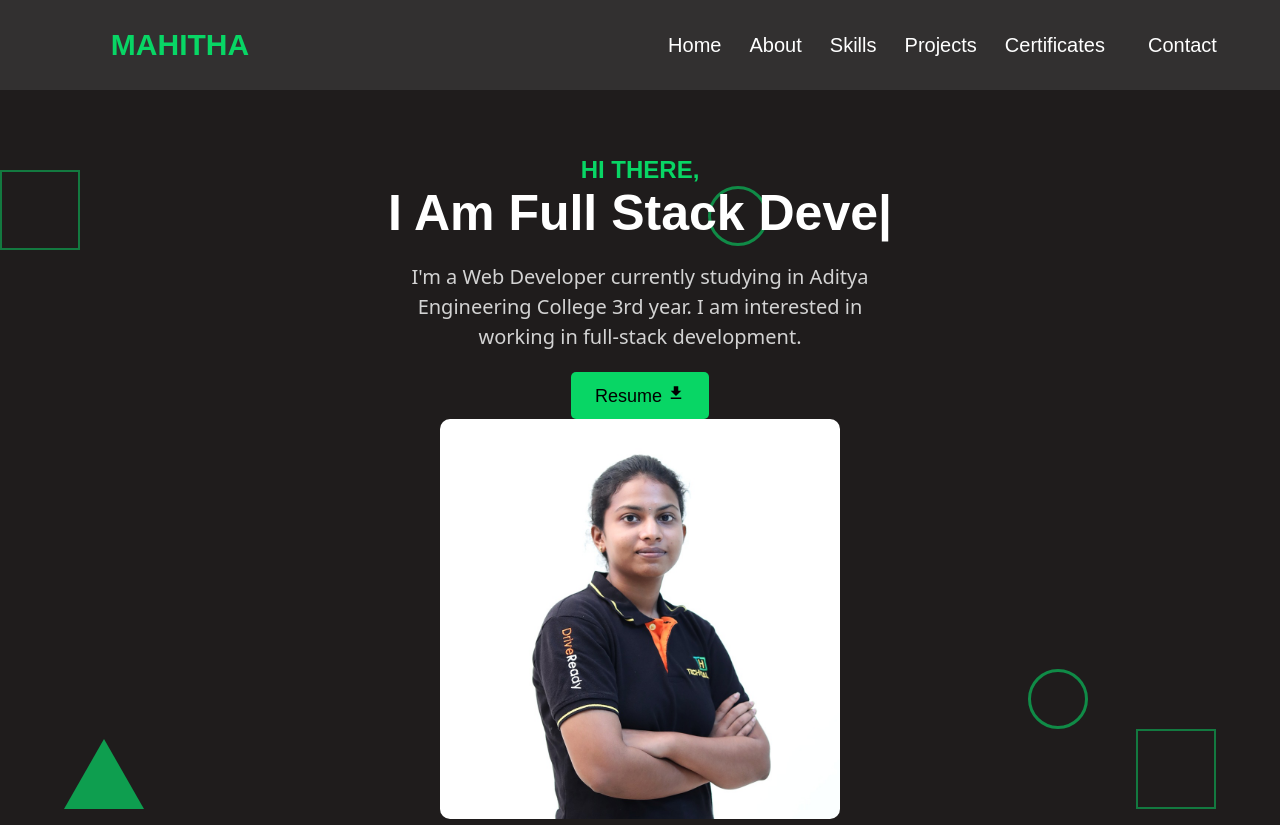
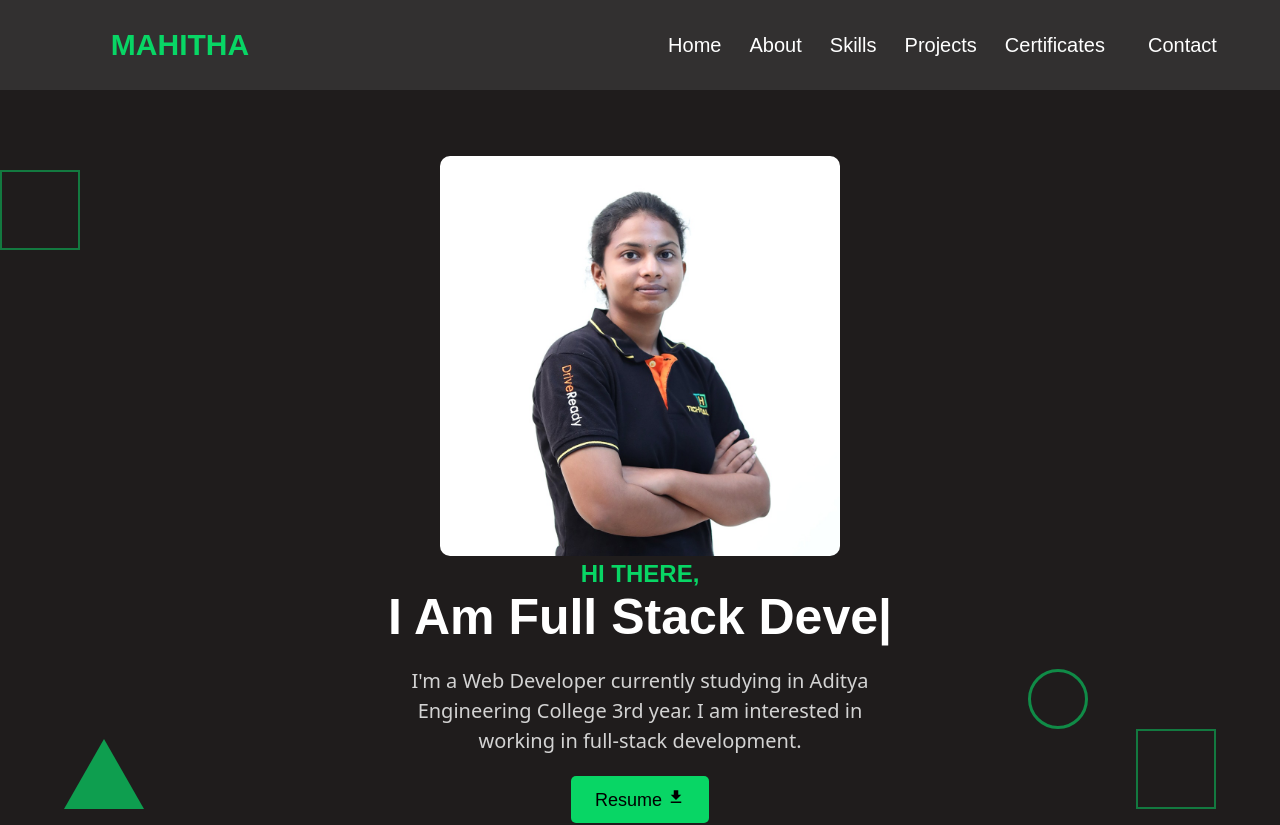
Before and after one commit to dedeepya55/PortfolioMahi, a React (Vite) app: page /Home in a window 1280 px wide. Shown: the top 825 px of the page. Built offline with nearby package versions, Linux system fonts and the light colour scheme.

Commit message:
Update Header.css

```diff
--- a/src/components/MahiPotfolio/Header.css
+++ b/src/components/MahiPotfolio/Header.css
@@ -158,8 +158,8 @@
     width: 80%;
     max-width: 1200px;
     z-index: 1;
-      flex-wrap:wrap-reverse;
-       flex-direction: column;
+      flex-wrap:wrap;
+       flex-direction: column-reverse;
       text-align: center;
   }
 
```
